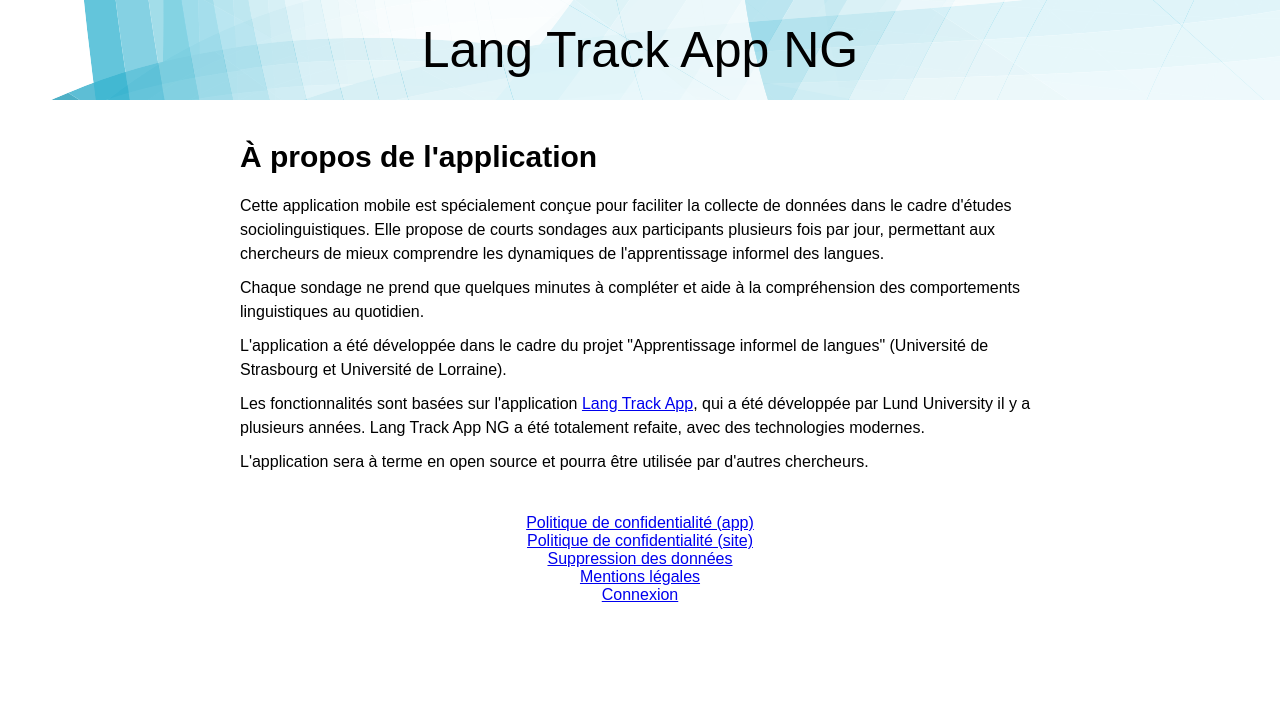
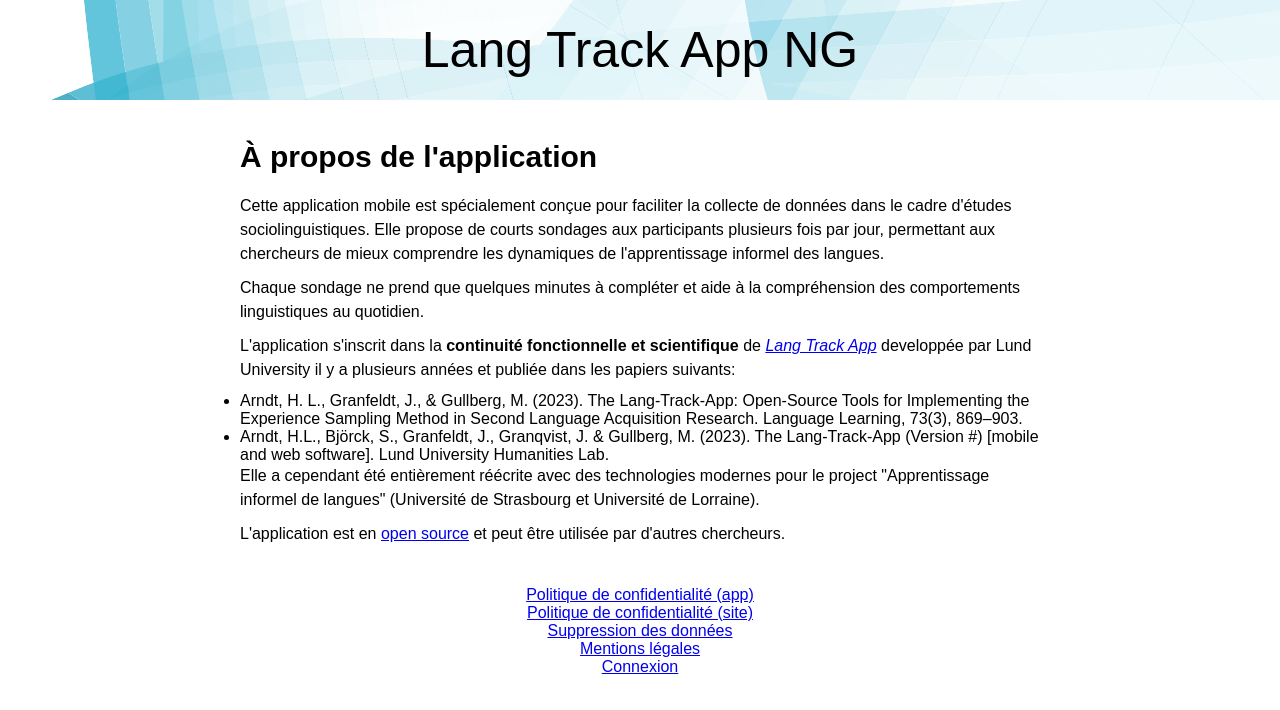
Before and after one commit to boberle/lta-ng-admin, a React (Vite) app: page / in a window 1280 px wide. Shown: the top 710 px of the page. Built offline with nearby package versions, Linux system fonts and the light colour scheme; no server answers.

Commit message:
presentation page: add Arndt papers

```diff
--- a/src/components/landing/Presentation.tsx
+++ b/src/components/landing/Presentation.tsx
@@ -13,21 +13,22 @@ const Presentation = () => {
         Chaque sondage ne prend que quelques minutes à compléter et aide à la
         compréhension des comportements linguistiques au quotidien.
       </p>
+      <p>L'application s'inscrit dans la <b>continuité fonctionnelle et scientifique</b> de <i>
+        <a href="https://portal.research.lu.se/en/projects/the-lang-track-app-studying-exposure-to-and-use-of-a-new-language">
+        Lang Track App
+        </a>
+      </i> developpée par Lund University il y a plusieurs années et publiée dans les papiers suivants:</p>
+      <ul>
+        <li>Arndt, H. L., Granfeldt, J., & Gullberg, M. (2023). The Lang‐Track‐App: Open‐Source Tools for Implementing the Experience Sampling Method in Second Language Acquisition Research. Language Learning, 73(3), 869–903.</li>
+        <li>Arndt, H.L., Björck, S., Granfeldt, J., Granqvist, J. & Gullberg, M. (2023). The Lang-Track-App (Version #) [mobile and web software]. Lund University Humanities Lab.</li>
+      </ul>
       <p>
-        L'application a été développée dans le cadre du projet "Apprentissage
+        Elle a cependant été entièrement réécrite avec des technologies modernes pour le project "Apprentissage
         informel de langues" (Université de Strasbourg et Université de
         Lorraine).
       </p>
       <p>
-        Les fonctionnalités sont basées sur l'application{" "}
-        <a href="https://portal.research.lu.se/en/projects/the-lang-track-app-studying-exposure-to-and-use-of-a-new-language">
-          Lang Track App
-        </a>
-        , qui a été développée par Lund University il y a plusieurs années. Lang
-        Track App NG a été totalement refaite, avec des technologies modernes.
-      </p>
-      <p>
-        L'application sera à terme en open source et pourra être utilisée par
+        L'application est en <a href={"https://github.com/boberle/lang-track-app-ng"}>open source</a> et peut être utilisée par
         d'autres chercheurs.
       </p>
     </>
```
